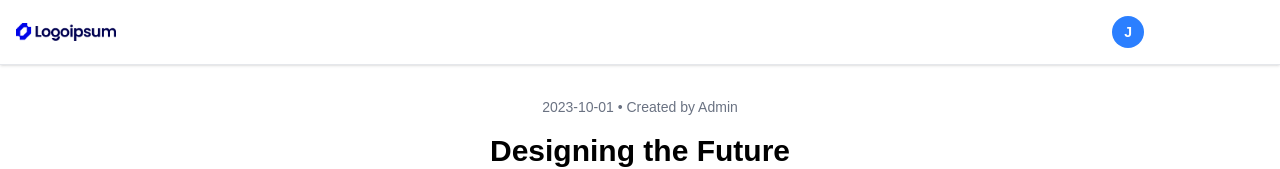
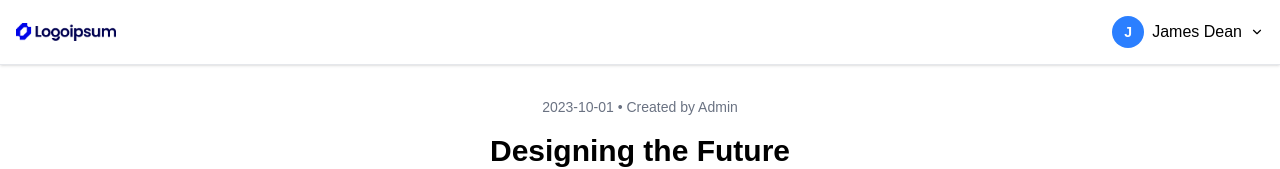
Before and after one commit to grayhonz/my-frontend-test, a Next.js app: page /admin/articles/1 in a window 1280 px wide. Shown: the top 169 px of the page. Built offline with nearby package versions, Linux system fonts and the light colour scheme.

Commit message:
refactor: menghapus text-white karena sudah otomatis putih dan bisa dibuat lebih dinamis untuk page lain

```diff
--- a/src/app/article/components/UserMenu.tsx
+++ b/src/app/article/components/UserMenu.tsx
@@ -19,7 +19,7 @@ const UserMenu = ({ user, onLogout }: UserMenuProps) => {
     <div className="relative">
       <button
         onClick={() => setIsOpen(!isOpen)}
-        className="flex items-center space-x-2 text-white hover:text-blue-300 focus:outline-none"
+        className="flex items-center space-x-2 hover:text-blue-300 focus:outline-none"
       >
         <div className="w-8 h-8 rounded-full bg-blue-500 flex items-center justify-center text-white text-sm font-bold">
           {user?.initial}
```
